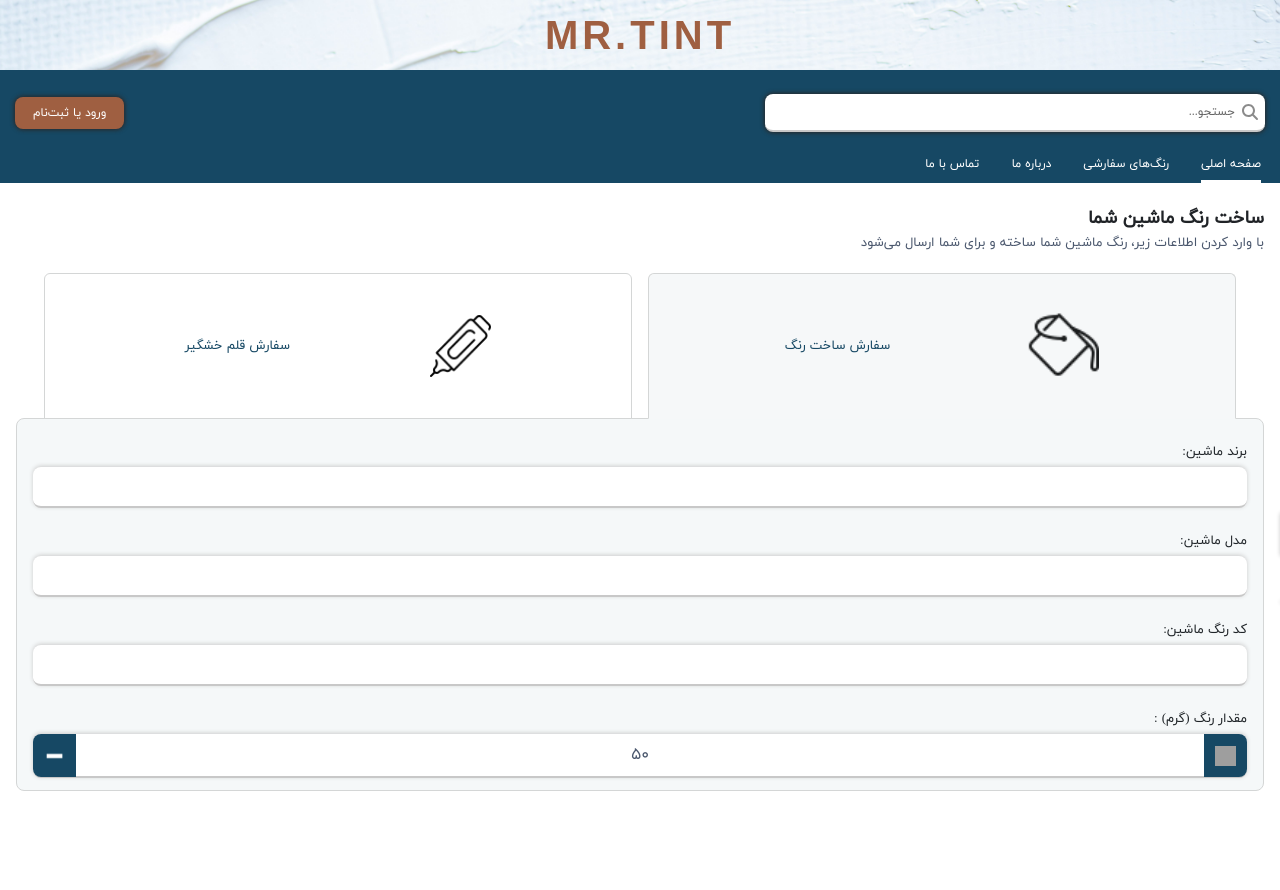
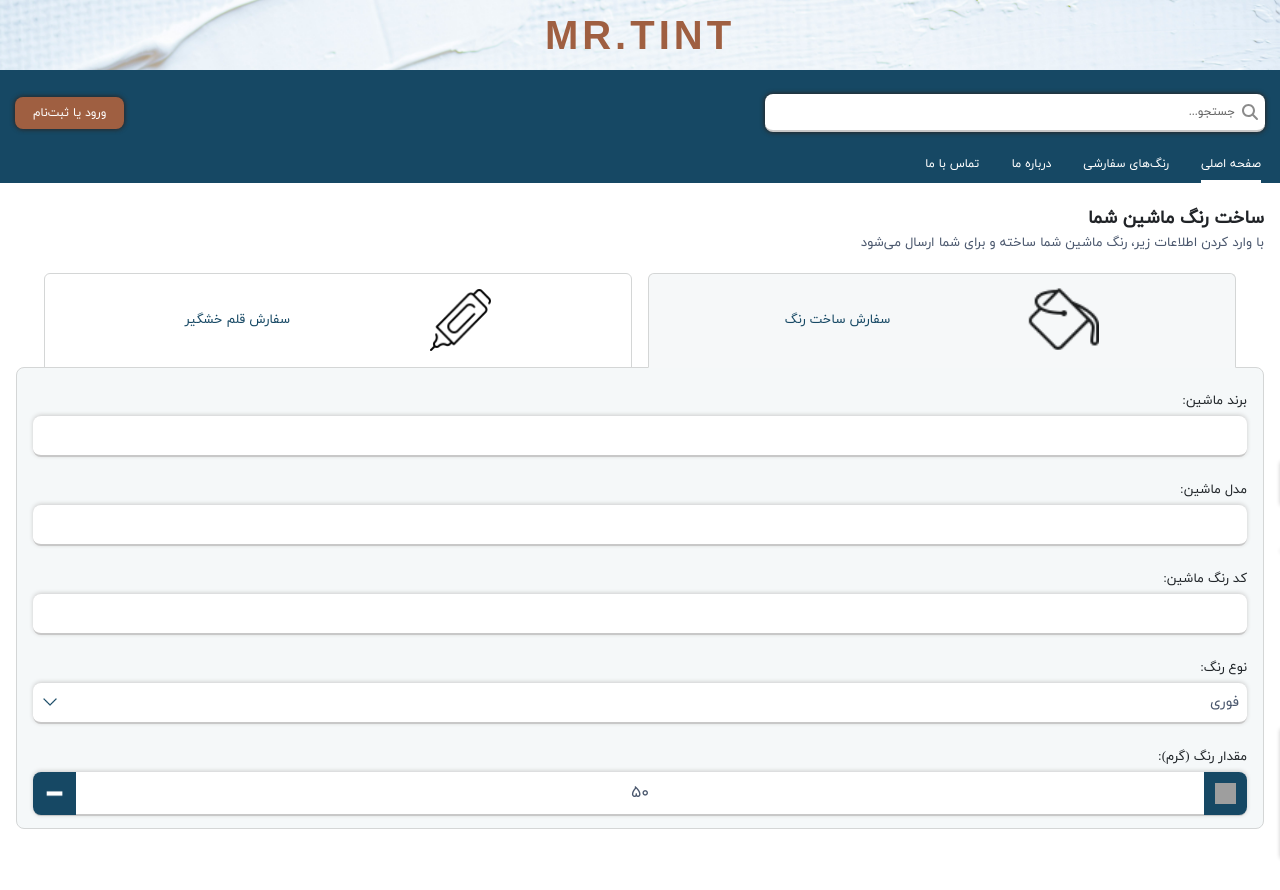
Before and after one commit to rohamsharifi/MrTint, a React (Create React App) app in the folder client/: page /categories/carpaint in a window 1280 px wide. Shown: the top 890 px of the page. Built offline with nearby package versions, Linux system fonts and the light colour scheme; no server answers; grey boxes are pictures that could not be loaded.

Commit message:
create color type input and list

```diff
--- a/client/src/Components/Commons/Categories/CarPaint/carPaintForm.jsx
+++ b/client/src/Components/Commons/Categories/CarPaint/carPaintForm.jsx
@@ -24,6 +24,12 @@
   carCompanies,
   brandListCounter,
   handleClickList,
+  handleKeyColorType,
+  handleFocusColorType,
+  handleBlurColorType,
+  renderColorTypeList,
+  colorTypeListRight,
+  colorTypeValue,
 }) => {
   const renderBrandList = () => {
     let classname = "";
@@ -72,10 +78,11 @@
       {isCompanyEmpty && (
         <p className="error-text">لطفا برند ماشین خود را انتخاب کنید</p>
       )}
-      <label htmlFor="" className="car-type-label">
+      <label htmlFor="types" className="car-type-label">
         مدل ماشین:
       </label>
       <input
+        id="types"
         type="text"
         className="car-type-input"
         spellCheck="false"
@@ -89,15 +96,37 @@
         {renderTypeList()}
         {isTypeEmpty && emptyTypeList()}
       </ul>
-      <label htmlFor="" className="color-code-label">
+      <label htmlFor="color-code" className="color-code-label">
         کد رنگ ماشین:
       </label>
-      <input type="text" className="color-code-input" spellCheck="false" />
-      <label htmlFor="" className="color-amount-label">
-        مقدار رنگ (گرم) :
+      <input
+        id="color-code"
+        type="text"
+        className="color-code-input"
+        spellCheck="false"
+      />
+      <label htmlFor="color-types" className="color-types-label">
+        نوع رنگ:
+      </label>
+      <input
+        id="color-types"
+        type="text"
+        className="color-types"
+        spellCheck="false"
+        value={colorTypeValue}
+        onKeyDown={(e) => handleKeyColorType(e.key)}
+        onFocus={handleFocusColorType}
+        onBlur={handleBlurColorType}
+      />
+      <ul className="color-types-list" style={{ right: colorTypeListRight }}>
+        {renderColorTypeList()}
+      </ul>
+      <label htmlFor="color-amount" className="color-amount-label">
+        مقدار رنگ (گرم):
       </label>
       <div className="color-amount-div">
         <input
+          id="color-amount"
           type="tel"
           className="color-amount-input"
           spellCheck="false"
--- a/client/src/Components/Commons/Categories/CarPaint/carPaintTabs.css
+++ b/client/src/Components/Commons/Categories/CarPaint/carPaintTabs.css
@@ -10,7 +10,7 @@
     font-size: 1.3rem;
     border-top-left-radius: 6px;
     border-top-right-radius: 6px;
-    padding: 8px 0;
+    padding: 10px 0;
     top: 1px;
     z-index: 3;
     color: var(--secondary-color);
@@ -18,7 +18,6 @@
     justify-content: space-evenly;
     align-items: center;
     width: 48%;
-    aspect-ratio: 4 / 1;
 }
 
 .color-bottle-image {
--- a/client/src/Components/Commons/Categories/CarPaint/carSpecifications.css
+++ b/client/src/Components/Commons/Categories/CarPaint/carSpecifications.css
@@ -22,14 +22,14 @@
     z-index: 0;
 }
 
-.car-brand-label, .car-type-label, .color-code-label, .color-amount-label{
+.car-brand-label, .car-type-label, .color-code-label, .color-amount-label, .color-types-label{
     font-size: 1.3rem;
     color: rgb(32, 37, 41);
     margin-top: 24px;
     display: inline-block;
 }
 
-.car-brand-input, .color-code-input, .car-type-input, .color-amount-input {
+.car-brand-input, .color-code-input, .car-type-input, .color-amount-input, .color-types {
     display: block;
     width: 100%;
     margin-top: 6px;
@@ -39,13 +39,38 @@
     box-shadow: 0 -1px 4px rgb(204, 204, 204);
 }
 
+.color-types {
+    border: none;
+    border-bottom: 2px solid rgb(200, 200, 200);
+    border-radius: 8px;
+    transition: border-bottom 500ms;
+}
+
+.color-type {
+    border: none;
+}
+
 .color-amount-input {
     text-align: center;
     font-size: 1.6rem;
     direction: ltr;
 }
 
-.car-brand-input:focus, .car-type-input:focus, .color-code-input:focus, .color-amount-input:focus {
+.color-types {
+    caret-color: transparent;
+    margin-top: 6px;
+    cursor: pointer;
+    background-image: url(../../../../images/drop-down-arrow.png);
+    background-repeat: no-repeat;
+    background-size: 18px;
+    background-position: 8px center;
+}
+
+.color-types:focus {
+    border-bottom: 2px solid var(--link-color)!important;
+}
+
+.car-brand-input:focus, .car-type-input:focus, .color-code-input:focus, .color-amount-input:focus  {
     border-bottom: 2px solid var(--link-color)!important;
     caret-color: var(--link-color);
 }
@@ -99,7 +124,6 @@
 .car-brands {
     width: 200px;
     background-color: #fff;
-    list-style-type: none;
     padding: 0;
     margin: 4px 0 0 0;
     border-radius: 4px;
@@ -107,7 +131,19 @@
     max-height: 210px;
     box-shadow: 0 0 4px rgb(204, 204, 204);
     border: 1px solid rgb(212, 214, 214);
-    overflow-y: auto;
+    transition: all 250ms;
+    z-index: 2;
+}
+
+.color-types-list {
+    width: 200px;
+    background-color: #fff;
+    padding: 0;
+    margin: 4px 0 0 0;
+    border-radius: 4px;
+    position: absolute;
+    box-shadow: 0 0 4px rgb(204, 204, 204);
+    border: 1px solid rgb(212, 214, 214);
     transition: all 250ms;
     z-index: 2;
 }
@@ -128,7 +164,7 @@
     z-index: 2;
 }
 
-.car-brand {
+.car-brand, .color-type {
     font-size: 1.3rem;
     color: var(--text-color);
     border-bottom: 1px solid rgb(212, 214, 214);
@@ -136,7 +172,7 @@
     cursor: pointer;
 }
 
-.car-brand-active {
+.car-brand-active, .color-type-active {
     font-size: 1.3rem;
     color: var(--text-color);
     border-bottom: 1px solid rgb(212, 214, 214);
--- a/client/src/Components/Commons/Categories/CarPaint/carSpecifications.jsx
+++ b/client/src/Components/Commons/Categories/CarPaint/carSpecifications.jsx
@@ -16,12 +16,12 @@
   let [isCompanyEmpty, setIsCompanyEmpty] = useState(false);
   let [brandListCounter, setBrandListCounter] = useState(0);
   let [typeListCounter, setTypeListCounter] = useState(0);
-  const [persianCodes, setPersianCodes] = useState([
+  const persianCodes = [
     1575, 1576, 1662, 1578, 1579, 1580, 1670, 1581, 1582, 1583, 1584, 1585,
     1586, 1688, 1587, 1588, 1589, 1590, 1591, 1592, 1593, 1594, 1601, 1602,
     1705, 1711, 1604, 1605, 1606, 1607, 1608, 1740,
-  ]);
-  const [allowedCodes, setAllowedCodes] = useState([
+  ];
+  const allowedCodes = [
     1575, 1576, 1662, 1578, 1579, 1580, 1670, 1581, 1582, 1583, 1584, 1585,
     1586, 1688, 1587, 1588, 1589, 1590, 1591, 1592, 1593, 1594, 1601, 1602,
     1705, 1711, 1604, 1605, 1606, 1607, 1608, 1740, 48, 49, 50, 51, 52, 53, 54,
@@ -29,26 +29,19 @@
     81, 82, 83, 84, 85, 86, 87, 88, 89, 90, 97, 98, 99, 100, 101, 102, 103, 104,
     105, 106, 107, 108, 109, 110, 111, 112, 113, 114, 115, 116, 117, 118, 119,
     120, 121, 122,
-  ]);
+  ];
   let [isTypeEmpty, setIsTypeEmpty] = useState(false);
   let [eAmountInputValue, setEAmountInputValue] = useState(50);
   let [pAmountInputValue, setPAmountInputValue] = useState("۵۰");
-  const [persianNumbers, setPersianNumbers] = useState([
-    "۰",
-    "۱",
-    "۲",
-    "۳",
-    "۴",
-    "۵",
-    "۶",
-    "۷",
-    "۸",
-    "۹",
-  ]);
+  const persianNumbers = ["۰", "۱", "۲", "۳", "۴", "۵", "۶", "۷", "۸", "۹"];
   let [paintTabClass, setPaintTabClass] = useState(
     "tab-btn tab-make-paint active-tab"
   );
   let [penTabClass, setPenTabClass] = useState("tab-btn tab-smart-pen");
+  const colorTypes = ["فوری", "روغنی", "۲۱"];
+  let [colorTypeListCounter, setColorTypeListCounter] = useState(0);
+  let [colorTypeListRight, setColorTypeListRight] = useState("-200px");
+  let [colorTypeValue, setColorTypeValue] = useState("فوری");
 
   useEffect(() => {
     axios
@@ -398,6 +391,42 @@
     setPenTabClass("tab-btn tab-smart-pen active-tab");
   };
 
+  const handleKeyColorType = (key) => {
+    if (key === "ArrowUp" && colorTypeListCounter > 0) {
+      setColorTypeListCounter(colorTypeListCounter - 1);
+    }
+    if (key === "ArrowDown" && colorTypeListCounter < colorTypes.length - 1) {
+      setColorTypeListCounter(colorTypeListCounter + 1);
+    }
+    if (key === "Enter") {
+      setColorTypeValue(colorTypes[colorTypeListCounter]);
+    }
+  };
+
+  const handleFocusColorType = () => {
+    setColorTypeListRight("33px");
+  };
+
+  const handleBlurColorType = () => {
+    setColorTypeListRight("-200px");
+  };
+
+  const renderColorTypeList = () => {
+    let classname = "";
+    return colorTypes.map((type, i) => {
+      if (i === colorTypeListCounter) {
+        classname = "color-type-active";
+      } else {
+        classname = "color-type";
+      }
+      return (
+        <li key={i} id={i} className={classname}>
+          {type}
+        </li>
+      );
+    });
+  };
+
   return (
     <section className="car-specifications-section">
       {/* CAR PAINT HEADER */}
@@ -438,6 +467,12 @@
         carCompanies={carCompanies}
         brandListCounter={brandListCounter}
         handleClickList={handleClickList}
+        handleKeyColorType={handleKeyColorType}
+        handleFocusColorType={handleFocusColorType}
+        handleBlurColorType={handleBlurColorType}
+        renderColorTypeList={renderColorTypeList}
+        colorTypeListRight={colorTypeListRight}
+        colorTypeValue={colorTypeValue}
       />
     </section>
   );
--- a/client/src/index.css
+++ b/client/src/index.css
@@ -73,6 +73,22 @@
 
 input::placeholder {
   color: rgb(100, 100, 100);
+}
+
+select {
+  -webkit-appearance: none;
+  -moz-appearance: none;
+  appearance: none;
+  outline: none;
+}
+
+select::-ms-expand {
+  display: none; /* Hide the default arrow in Internet Explorer 10 and Internet Explorer 11 */
+}
+
+ul {
+  list-style-type: none;
+  overflow-y: auto;
 }
 
 button {
```
Also changed, not shown: client/src/images/drop-down-arrow.png (added).
